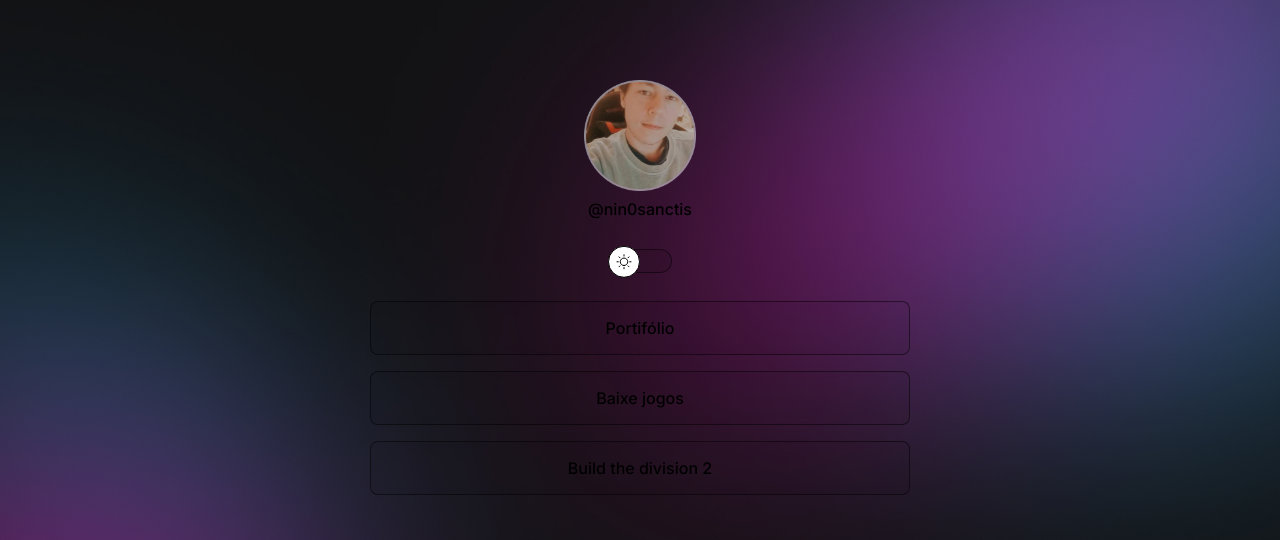
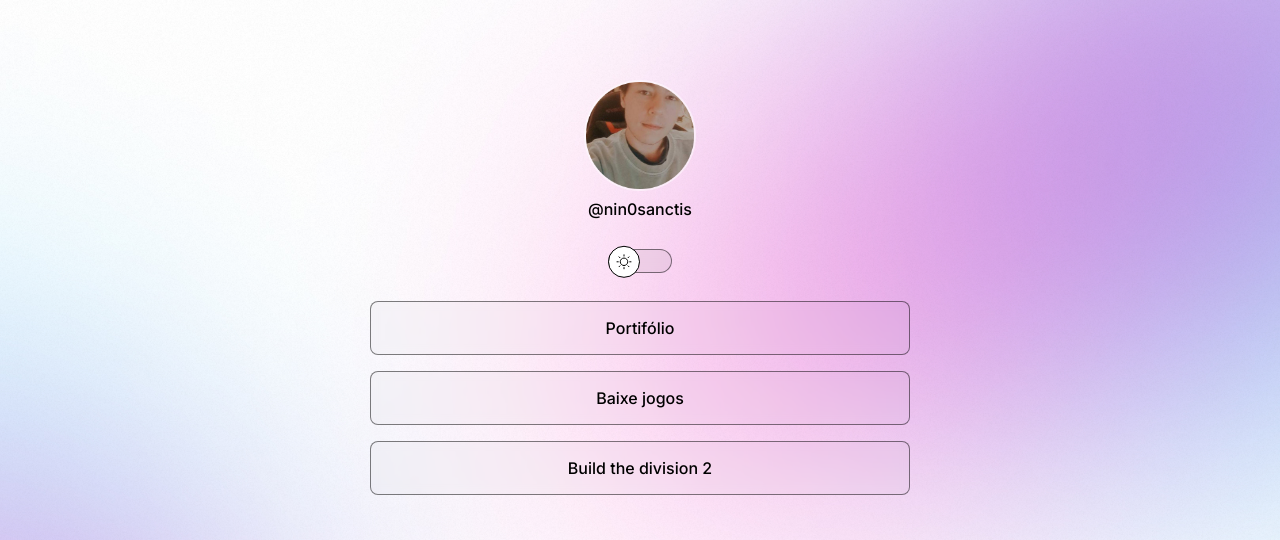
Before and after one commit to ninosanctis/devlinks, a plain HTML site: page index.html in a window 1280 px wide. Shown: the top 540 px of the page. Drawn offline with nearby package versions, Linux system fonts and the light colour scheme.

Commit message:
body correction

```diff
--- a/style.css
+++ b/style.css
@@ -46,6 +46,7 @@ body {
   /*background: color image repeat position/size */
 
   background: var(--bg-url) no-repeat top center/cover;
+  height: 100vh;
 }
 
 body * {
@@ -191,6 +192,6 @@ footer {
   }
 
   .light {
-    --bg-url: url(./assets/bg-desktop-dark.jpg);
+    --bg-url: url(./assets/bg-desktop-light.jpg);
   }
 }
```
Also changed, not shown: Assets/bg-desktop-light.jpg (added).
